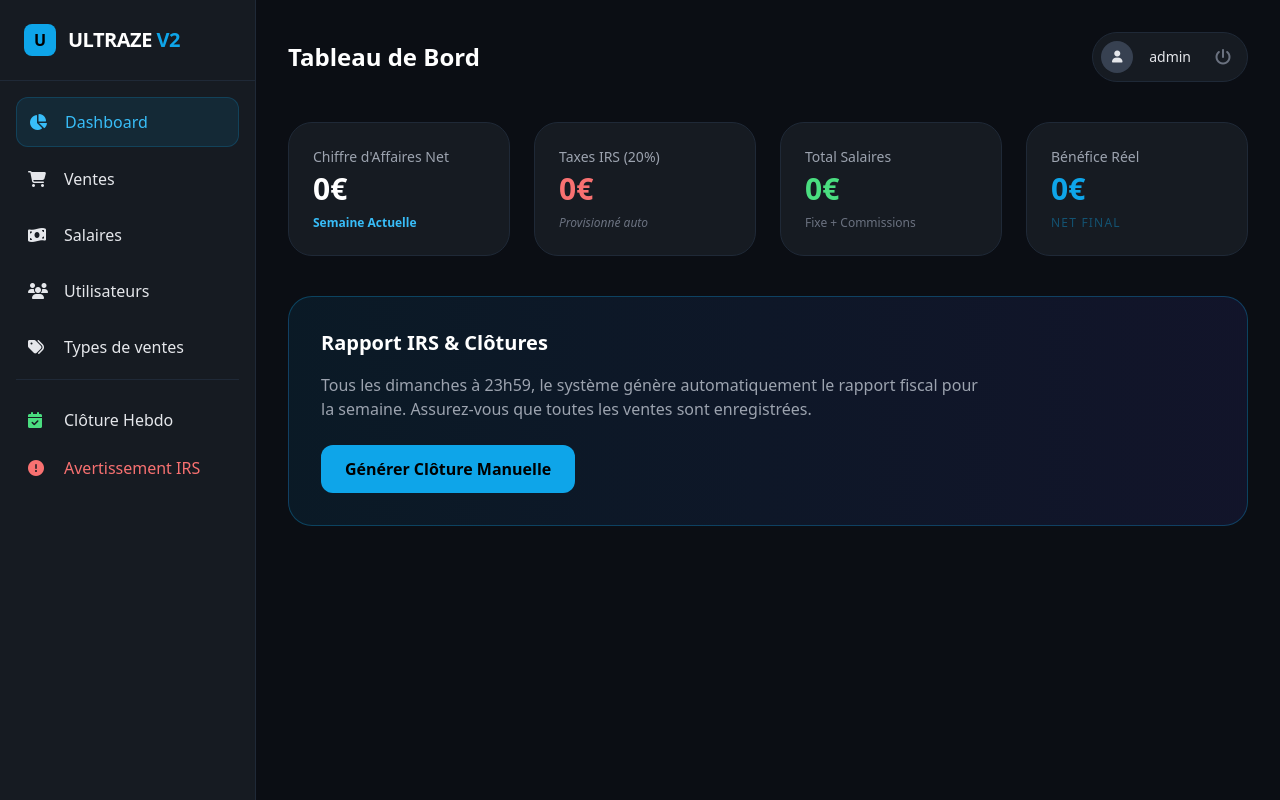
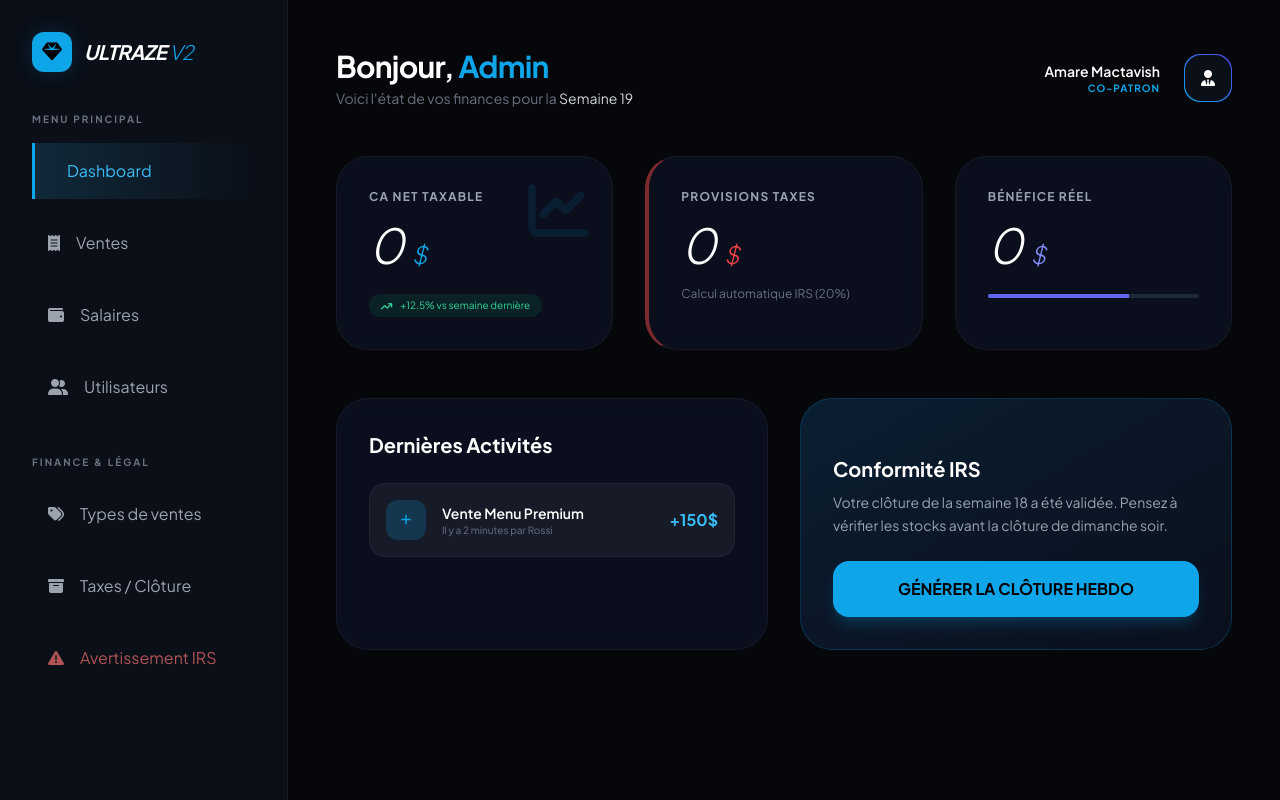
Before and after one commit to Hyuko123/comptabilit-, a Flask app: page / in a window 1280 px wide. Run offline with Flask 3, Linux system fonts and the light colour scheme; a user stored in the database is signed in; data that the repository does not hold is empty; some libraries are stand-ins or nearby versions.

Commit message:
Update dashboard.html

```diff
--- a/templates/dashboard.html
+++ b/templates/dashboard.html
@@ -3,99 +3,147 @@
 <head>
     <meta charset="UTF-8">
     <meta name="viewport" content="width=device-width, initial-scale=1.0">
+    <title>Ultraze V2 | Premium Management</title>
     <script src="https://cdn.tailwindcss.com"></script>
+    <link href="https://fonts.googleapis.com/css2?family=Plus+Jakarta+Sans:wght@300;400;600;700&display=swap" rel="stylesheet">
     <link rel="stylesheet" href="https://cdnjs.cloudflare.com/ajax/libs/font-awesome/6.5.1/css/all.min.css">
-    <title>Ultraze V2 - Dashboard</title>
     <style>
-        .sidebar-transition { transition: all 0.3s cubic-bezier(0.4, 0, 0.2, 1); }
-        .glass { background: rgba(22, 27, 34, 0.8); backdrop-filter: blur(10px); }
+        body { font-family: 'Plus Jakarta Sans', sans-serif; background-color: #05070a; color: #e2e8f0; }
+        .glass-card { background: rgba(15, 23, 42, 0.6); backdrop-filter: blur(12px); border: 1px solid rgba(255, 255, 255, 0.05); }
+        .sidebar-item:hover { background: linear-gradient(90deg, rgba(56, 189, 248, 0.1) 0%, transparent 100%); border-left: 3px solid #0ea5e9; }
+        .active-link { background: linear-gradient(90deg, rgba(56, 189, 248, 0.15) 0%, transparent 100%); border-left: 3px solid #0ea5e9; color: #38bdf8; }
+        .sidebar { transition: all 0.4s cubic-bezier(0.4, 0, 0.2, 1); }
+        .cyan-glow { box-shadow: 0 0 20px rgba(14, 165, 233, 0.15); }
     </style>
 </head>
-<body class="bg-[#0b0e14] text-gray-200 min-h-screen overflow-x-hidden">
+<body class="overflow-x-hidden">
 
-    <aside id="sidebar" class="fixed left-0 top-0 h-full w-64 bg-[#161b22] border-r border-gray-800 z-50 sidebar-transition -translate-x-full lg:translate-x-0">
-        <div class="p-6 flex items-center gap-3 border-b border-gray-800">
-            <div class="w-8 h-8 bg-sky-500 rounded-lg flex items-center justify-center text-black font-bold">U</div>
-            <span class="text-xl font-bold text-white tracking-tight">ULTRAZE <span class="text-sky-500">V2</span></span>
+    <aside id="sidebar" class="fixed left-0 top-0 h-full w-72 bg-[#0a0f18] border-r border-white/5 z-50 sidebar -translate-x-full lg:translate-x-0">
+        <div class="p-8">
+            <div class="flex items-center gap-3 mb-10">
+                <div class="w-10 h-10 bg-sky-500 rounded-xl flex items-center justify-center cyan-glow">
+                    <i class="fa-solid fa-gem text-black text-xl"></i>
+                </div>
+                <span class="text-xl font-bold tracking-tight text-white italic">ULTRAZE <span class="text-sky-500 font-light">V2</span></span>
             </div>
 
-        <nav class="p-4 space-y-2">
-            <a href="/" class="flex items-center gap-4 p-3 bg-sky-500/10 text-sky-400 rounded-xl border border-sky-500/20">
-                <i class="fa-solid fa-chart-pie w-5"></i> Dashboard
+            <nav class="space-y-4">
+                <p class="text-[10px] uppercase tracking-[2px] text-gray-500 font-bold mb-4">Menu Principal</p>
+                <a href="/" class="sidebar-item active-link flex items-center gap-4 p-4 rounded-r-xl transition-all duration-300">
+                    <i class="fa-solid fa-grid-2 text-lg"></i> Dashboard
                 </a>
-            <a href="/ventes" class="flex items-center gap-4 p-3 hover:bg-gray-800 rounded-xl transition">
-                <i class="fa-solid fa-cart-shopping w-5"></i> Ventes
+                <a href="/ventes" class="sidebar-item flex items-center gap-4 p-4 text-gray-400 hover:text-white rounded-r-xl transition-all">
+                    <i class="fa-solid fa-receipt"></i> Ventes
                 </a>
-            <a href="/salaires" class="flex items-center gap-4 p-3 hover:bg-gray-800 rounded-xl transition">
-                <i class="fa-solid fa-money-bill-wave w-5"></i> Salaires
+                <a href="/salaires" class="sidebar-item flex items-center gap-4 p-4 text-gray-400 hover:text-white rounded-r-xl transition-all">
+                    <i class="fa-solid fa-wallet"></i> Salaires
                 </a>
-            <a href="/admin" class="flex items-center gap-4 p-3 hover:bg-gray-800 rounded-xl transition">
-                <i class="fa-solid fa-users w-5"></i> Utilisateurs
+                <a href="/utilisateurs" class="sidebar-item flex items-center gap-4 p-4 text-gray-400 hover:text-white rounded-r-xl transition-all">
+                    <i class="fa-solid fa-user-group"></i> Utilisateurs
                 </a>
-            <a href="#" class="flex items-center gap-4 p-3 hover:bg-gray-800 rounded-xl transition">
-                <i class="fa-solid fa-tags w-5"></i> Types de ventes
+
+                <p class="text-[10px] uppercase tracking-[2px] text-gray-500 font-bold pt-6 mb-4">Finance & Légal</p>
+                <a href="#" class="sidebar-item flex items-center gap-4 p-4 text-gray-400 hover:text-white rounded-r-xl transition-all">
+                    <i class="fa-solid fa-tags"></i> Types de ventes
                 </a>
-            <div class="pt-4 border-t border-gray-800 mt-4">
-                <a href="#" class="flex items-center gap-4 p-3 hover:bg-gray-800 rounded-xl transition">
-                    <i class="fa-solid fa-calendar-check w-5 text-green-400"></i> Clôture Hebdo
+                <a href="#" class="sidebar-item flex items-center gap-4 p-4 text-gray-400 hover:text-white rounded-r-xl transition-all">
+                    <i class="fa-solid fa-box-archive"></i> Taxes / Clôture
                 </a>
-                <a href="#" class="flex items-center gap-4 p-3 hover:bg-red-500/10 text-red-400 rounded-xl transition">
-                    <i class="fa-solid fa-circle-exclamation w-5"></i> Avertissement IRS
+                <a href="#" class="sidebar-item flex items-center gap-4 p-4 text-red-400/70 hover:text-red-400 rounded-r-xl transition-all">
+                    <i class="fa-solid fa-triangle-exclamation"></i> Avertissement IRS
                 </a>
+            </nav>
         </div>
-        </nav>
     </aside>
 
-    <main id="main-content" class="sidebar-transition lg:ml-64 p-4 md:p-8">
-        <header class="flex justify-between items-center mb-10">
-            <button onclick="toggleSidebar()" class="lg:hidden p-2 bg-[#161b22] border border-gray-700 rounded-lg">
-                <i class="fa-solid fa-bars text-sky-500"></i>
+    <main class="lg:ml-72 min-h-screen p-6 md:p-12">
+
+        <header class="flex justify-between items-center mb-12">
+            <button onclick="toggleSidebar()" class="lg:hidden w-12 h-12 glass-card rounded-full flex items-center justify-center">
+                <i class="fa-solid fa-bars-staggered text-sky-500"></i>
             </button>
-            <h2 class="text-2xl font-bold text-white hidden md:block">Tableau de Bord</h2>
-            <div class="flex items-center gap-4 bg-[#161b22] p-2 pr-4 rounded-full border border-gray-800">
-                <div class="w-8 h-8 bg-gray-700 rounded-full flex items-center justify-center">
-                    <i class="fa-solid fa-user text-xs"></i>
+
+            <div class="hidden md:block">
+                <h1 class="text-3xl font-bold text-white tracking-tight">Bonjour, <span class="text-sky-500">Admin</span></h1>
+                <p class="text-gray-500 text-sm mt-1">Voici l'état de vos finances pour la <span class="text-gray-300">Semaine 19</span></p>
             </div>
-                <span class="text-sm font-medium">{{ current_user.username }}</span>
-                <a href="/logout" class="text-gray-500 hover:text-red-400 ml-2 transition"><i class="fa-solid fa-power-off"></i></a>
+
+            <div class="flex items-center gap-6">
+                <div class="text-right hidden sm:block">
+                    <p class="text-white font-semibold text-sm">Amare Mactavish</p>
+                    <p class="text-sky-500 text-[10px] uppercase font-bold tracking-widest">Co-Patron</p>
+                </div>
+                <div class="w-12 h-12 rounded-2xl bg-gradient-to-tr from-sky-500 to-indigo-600 p-[1px]">
+                    <div class="w-full h-full bg-[#0a0f18] rounded-2xl flex items-center justify-center">
+                        <i class="fa-solid fa-user-tie text-white"></i>
+                    </div>
+                </div>
             </div>
         </header>
 
-        <div class="grid grid-cols-1 md:grid-cols-2 lg:grid-cols-4 gap-6 mb-10">
-            <div class="bg-[#161b22] p-6 rounded-3xl border border-gray-800">
-                <p class="text-gray-400 text-sm mb-1">Chiffre d'Affaires Net</p>
-                <h3 class="text-3xl font-bold text-white">{{ ca_net }}€</h3>
-                <div class="mt-2 text-sky-400 text-xs font-bold">Semaine Actuelle</div>
+        <div class="grid grid-cols-1 md:grid-cols-3 gap-8 mb-12">
+            <div class="glass-card p-8 rounded-[32px] relative overflow-hidden group">
+                <div class="absolute top-0 right-0 p-6 opacity-10 group-hover:opacity-20 transition-opacity">
+                    <i class="fa-solid fa-chart-line text-6xl text-sky-500"></i>
                 </div>
-            <div class="bg-[#161b22] p-6 rounded-3xl border border-gray-800">
-                <p class="text-gray-400 text-sm mb-1">Taxes IRS (20%)</p>
-                <h3 class="text-3xl font-bold text-red-400">{{ taxes }}€</h3>
-                <div class="mt-2 text-gray-500 text-xs italic">Provisionné auto</div>
-            </div>
-            <div class="bg-[#161b22] p-6 rounded-3xl border border-gray-800">
-                <p class="text-gray-400 text-sm mb-1">Total Salaires</p>
-                <h3 class="text-3xl font-bold text-green-400">{{ salaires }}€</h3>
-                <div class="mt-2 text-gray-500 text-xs">Fixe + Commissions</div>
-            </div>
-            <div class="bg-[#161b22] p-6 rounded-3xl border border-gray-800">
-                <p class="text-gray-400 text-sm mb-1">Bénéfice Réel</p>
-                <h3 class="text-3xl font-bold text-sky-500">{{ benefice }}€</h3>
-                <div class="mt-2 text-sky-500/40 text-xs uppercase tracking-widest">Net final</div>
+                <p class="text-gray-400 text-xs uppercase font-bold tracking-widest mb-4">CA Net Taxable</p>
+                <h2 class="text-5xl font-light text-white italic">0<span class="text-sky-500 text-2xl ml-2">$</span></h2>
+                <div class="mt-6 flex items-center gap-2 text-[10px] text-emerald-400 bg-emerald-500/10 w-fit px-3 py-1 rounded-full">
+                    <i class="fa-solid fa-arrow-trend-up"></i> +12.5% vs semaine dernière
                 </div>
             </div>
 
-        <div class="bg-gradient-to-r from-sky-900/20 to-indigo-900/20 p-8 rounded-3xl border border-sky-500/30">
-            <h4 class="text-xl font-bold text-white mb-4">Rapport IRS & Clôtures</h4>
-            <p class="text-gray-400 max-w-2xl mb-6">Tous les dimanches à 23h59, le système génère automatiquement le rapport fiscal pour la semaine. Assurez-vous que toutes les ventes sont enregistrées.</p>
-            <button class="bg-sky-500 text-black px-6 py-3 rounded-xl font-bold hover:bg-sky-400 transition">Générer Clôture Manuelle</button>
+            <div class="glass-card p-8 rounded-[32px] border-l-4 border-l-red-500/50">
+                <p class="text-gray-400 text-xs uppercase font-bold tracking-widest mb-4">Provisions Taxes</p>
+                <h2 class="text-5xl font-light text-white italic">0<span class="text-red-500 text-2xl ml-2">$</span></h2>
+                <p class="mt-4 text-gray-500 text-xs">Calcul automatique IRS (20%)</p>
+            </div>
+
+            <div class="glass-card p-8 rounded-[32px]">
+                <p class="text-gray-400 text-xs uppercase font-bold tracking-widest mb-4">Bénéfice Réel</p>
+                <h2 class="text-5xl font-light text-white italic">0<span class="text-indigo-400 text-2xl ml-2">$</span></h2>
+                <div class="mt-6 h-1 w-full bg-gray-800 rounded-full overflow-hidden">
+                    <div class="h-full bg-indigo-500 w-2/3"></div>
+                </div>
+            </div>
+        </div>
+
+        <div class="grid grid-cols-1 lg:grid-cols-2 gap-8">
+            <div class="glass-card p-8 rounded-[32px]">
+                <h3 class="text-xl font-bold text-white mb-6">Dernières Activités</h3>
+                <div class="space-y-6">
+                    <div class="flex items-center justify-between p-4 bg-white/5 rounded-2xl border border-white/5">
+                        <div class="flex items-center gap-4">
+                            <div class="w-10 h-10 rounded-xl bg-sky-500/20 flex items-center justify-center text-sky-500 text-xs">
+                                <i class="fa-solid fa-plus"></i>
+                            </div>
+                            <div>
+                                <p class="text-sm font-semibold text-white">Vente Menu Premium</p>
+                                <p class="text-[10px] text-gray-500">Il y a 2 minutes par Rossi</p>
+                            </div>
+                        </div>
+                        <span class="text-sky-400 font-bold">+150$</span>
+                    </div>
+                </div>
+            </div>
+
+            <div class="glass-card p-8 rounded-[32px] bg-gradient-to-br from-sky-500/10 to-transparent border-sky-500/20">
+                <i class="fa-solid fa-shield-check text-sky-500 text-3xl mb-4"></i>
+                <h3 class="text-xl font-bold text-white mb-2">Conformité IRS</h3>
+                <p class="text-gray-400 text-sm leading-relaxed mb-6">
+                    Votre clôture de la semaine 18 a été validée. Pensez à vérifier les stocks avant la clôture de dimanche soir.
+                </p>
+                <button class="w-full py-4 bg-sky-500 hover:bg-sky-400 text-black font-extrabold rounded-2xl transition-all shadow-lg shadow-sky-500/20">
+                    GÉNÉRER LA CLÔTURE HEBDO
+                </button>
+            </div>
         </div>
     </main>
 
     <script>
         function toggleSidebar() {
-            const sidebar = document.getElementById('sidebar');
-            const main = document.getElementById('main-content');
-            sidebar.classList.toggle('-translate-x-full');
+            const sb = document.getElementById('sidebar');
+            sb.classList.toggle('-translate-x-full');
         }
     </script>
 </body>
```
Lines whose indentation alone changed are shown as unchanged.
